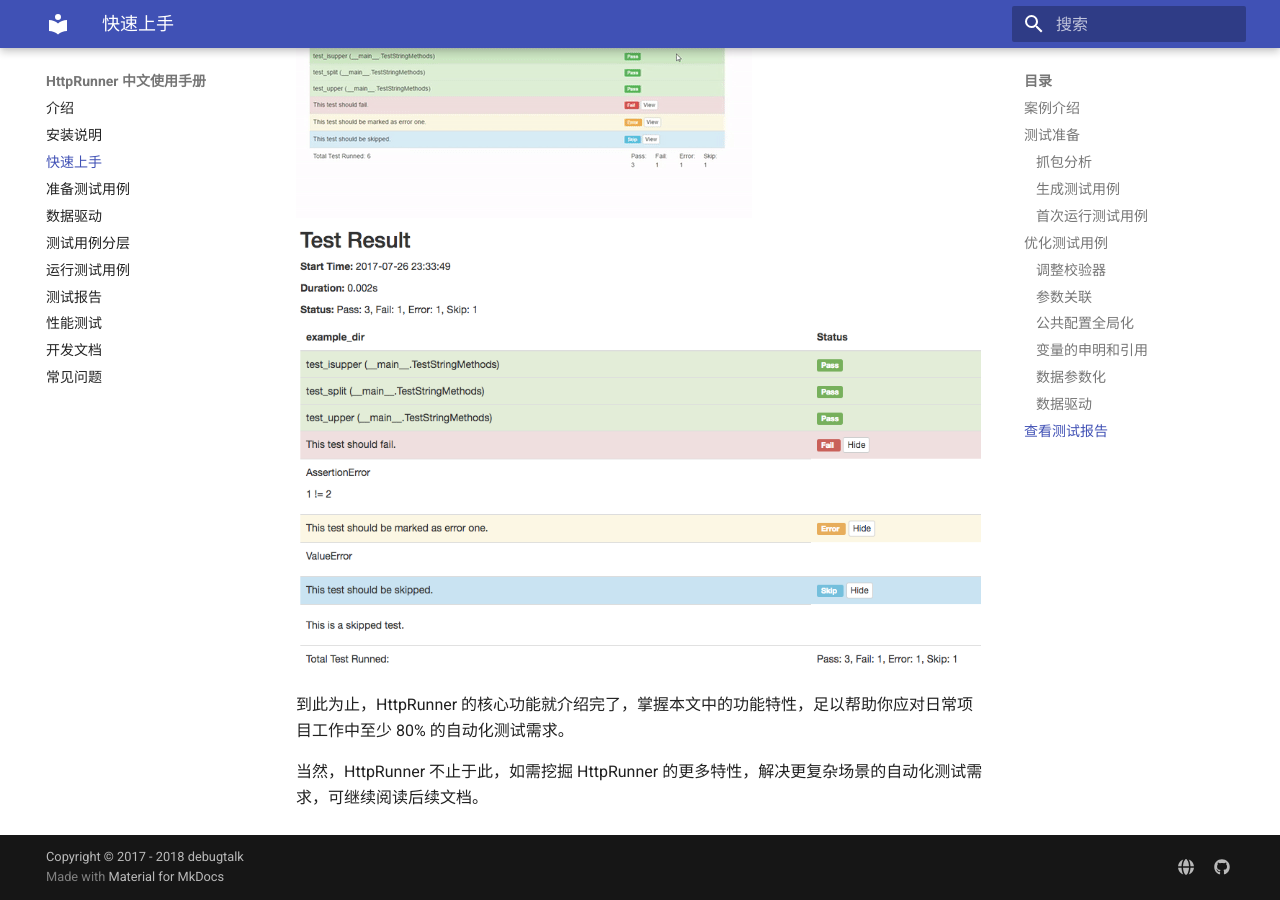
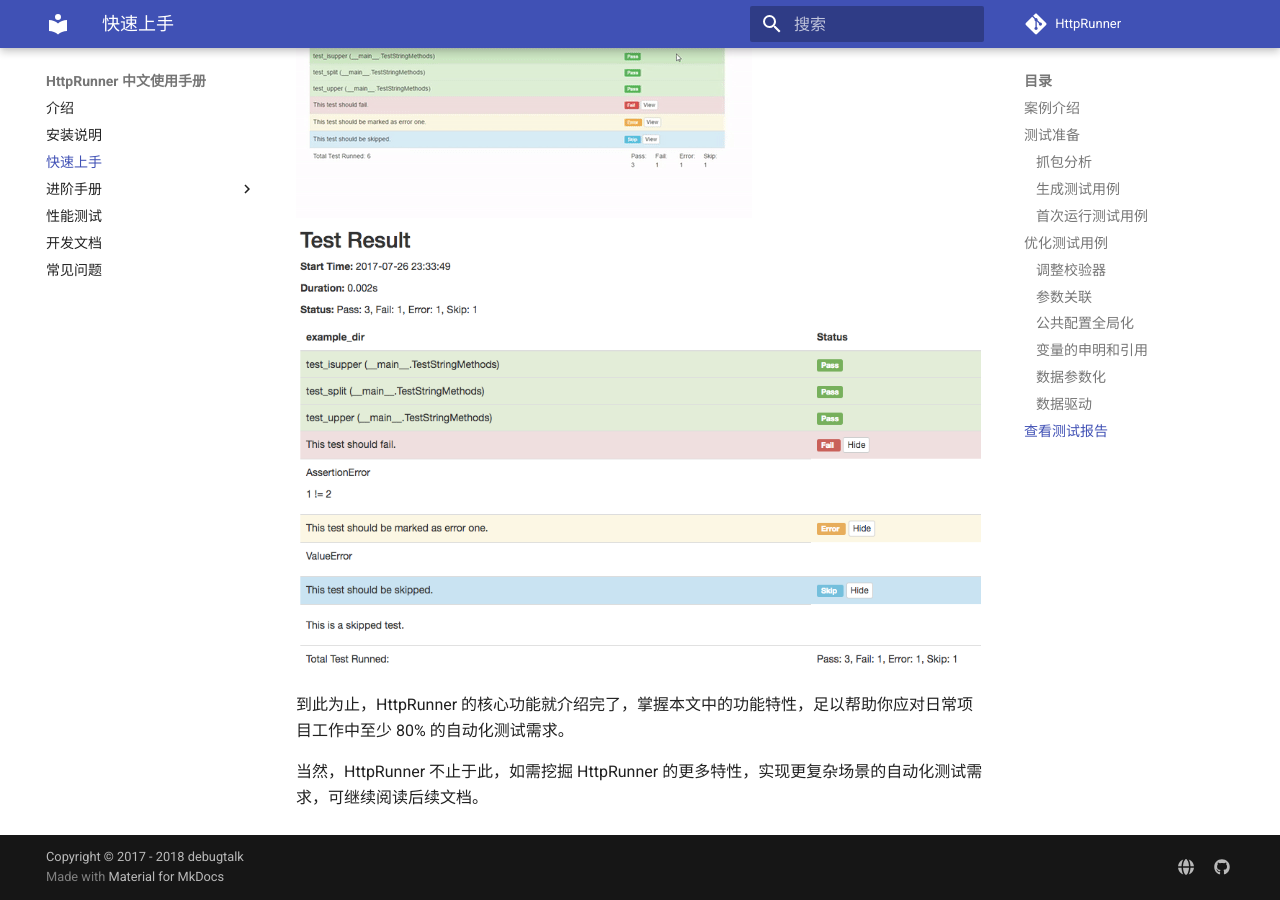
Before and after one commit to httprunner/docs-v1x, an MkDocs documentation site: the page built from docs/quickstart.md, in a window 1280 px wide and 900 px high, scrolled down 13408 px. Built offline with MkDocs 1.6.1 and Material for MkDocs 9.7.7, drawn with Linux system fonts in a browser that asks for light colours; comment, search, counter and statistics services are not loaded; old or Windows-style settings are respelled for this version of MkDocs.

Commit message:
update docs structure

```diff
--- a/docs/quickstart.md
+++ b/docs/quickstart.md
@@ -435,4 +435,4 @@
 
 到此为止，HttpRunner 的核心功能就介绍完了，掌握本文中的功能特性，足以帮助你应对日常项目工作中至少 80% 的自动化测试需求。
 
-当然，HttpRunner 不止于此，如需挖掘 HttpRunner 的更多特性，解决更复杂场景的自动化测试需求，可继续阅读后续文档。
+当然，HttpRunner 不止于此，如需挖掘 HttpRunner 的更多特性，实现更复杂场景的自动化测试需求，可继续阅读后续文档。
--- a/mkdocs.yml
+++ b/mkdocs.yml
@@ -2,6 +2,11 @@
 site_name: HttpRunner 中文使用手册
 site_description: HttpRunner User Documentation
 site_author: 'Leo Lee'
+
+# Repository
+repo_name: HttpRunner
+repo_url: https://github.com/HttpRunner/HttpRunner
+edit_uri: ""
 
 # Copyright
 copyright: 'Copyright &copy; 2017 - 2018 debugtalk'
@@ -45,11 +50,12 @@
     - 介绍: index.md
     - 安装说明: Installation.md
     - 快速上手: quickstart.md
-    - 准备测试用例: prepare-test.md
-    - 数据驱动: data-driven.md
-    - 测试用例分层: testcase-layer.md
-    - 运行测试用例: run-test.md
-    - 测试报告: report.md
+    - 进阶手册:
+        - 准备测试用例: prepare-test.md
+        - 数据驱动: data-driven.md
+        - 测试用例分层: testcase-layer.md
+        - 运行测试用例: run-test.md
+        - 测试报告: report.md
     - 性能测试: load-test.md
     - 开发文档: development.md
     - 常见问题: FAQ.md
```
